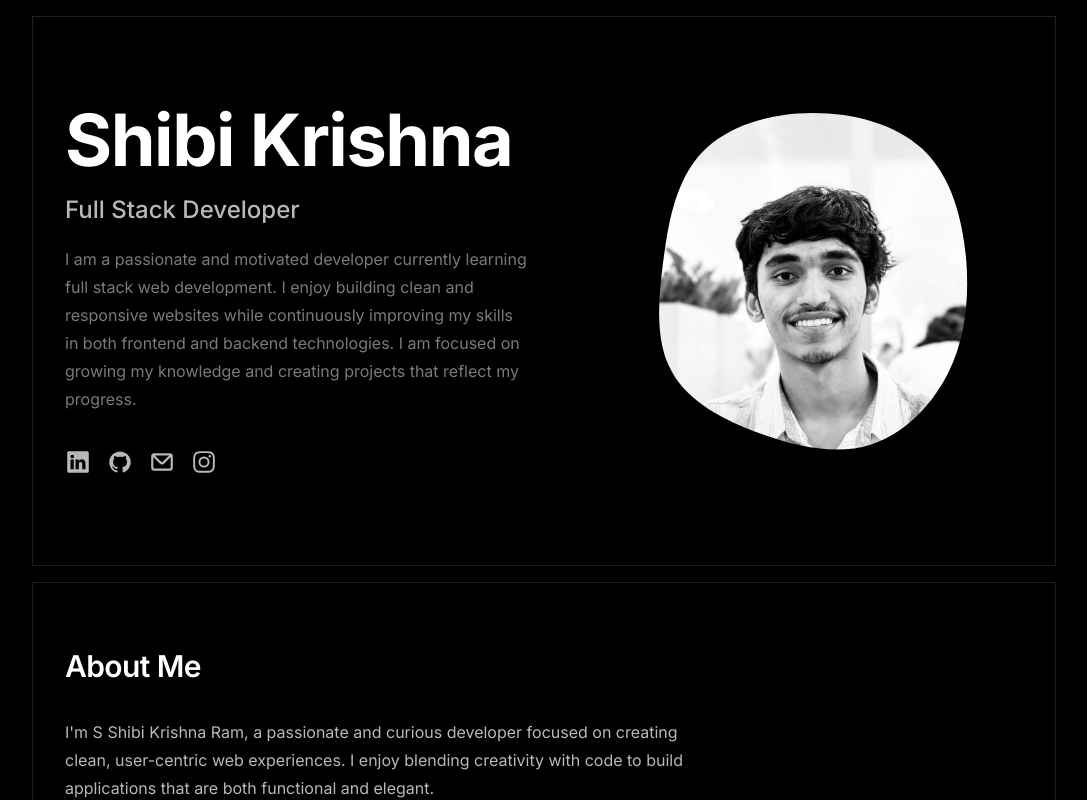
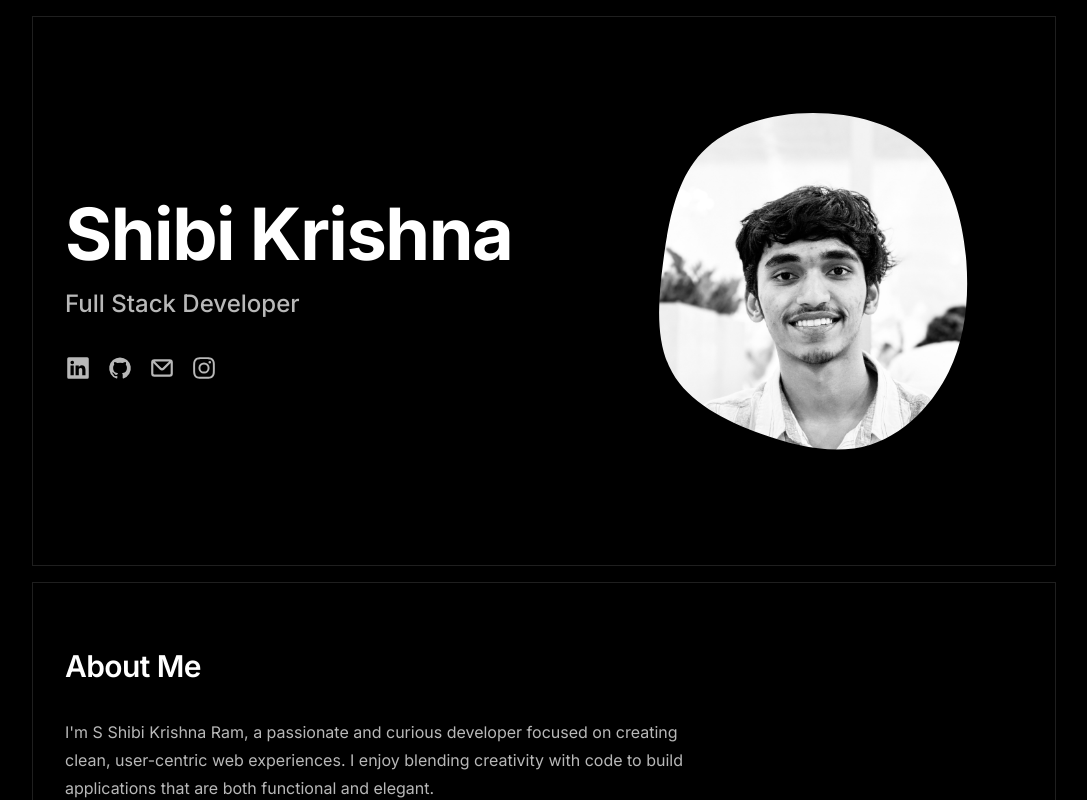
Before and after one commit to Shibi404/portfolio, a React (Vite) app: page / in a window 1280 px wide. Shown: the top 800 px of the page, without its empty margins (96-1183 px from the left). Built offline with nearby package versions, Linux system fonts and the light colour scheme.

Commit message:
chore(home): remove intro paragraph from hero

```diff
--- a/src/pages/Home.jsx
+++ b/src/pages/Home.jsx
@@ -24,7 +24,6 @@ const Home = () => {
         <div className='home-text'>
             <h1 id='name'>Shibi Krishna</h1>
             <p id='heading'>Full Stack Developer</p>
-            <p id='paragraph'>I am a passionate and motivated developer currently learning full stack web development. I enjoy building clean and responsive websites while continuously improving my skills in both frontend and backend technologies. I am focused on growing my knowledge and creating projects that reflect my progress.</p>
 
             <div className='social-icons-container'>
               <a href=""><svg xmlns="http://www.w3.org/2000/svg" data-name="Layer 1" viewBox="0 0 24 24" id="linkedin" className='social-icon'><path d="M20.47,2H3.53A1.45,1.45,0,0,0,2.06,3.43V20.57A1.45,1.45,0,0,0,3.53,22H20.47a1.45,1.45,0,0,0,1.47-1.43V3.43A1.45,1.45,0,0,0,20.47,2ZM8.09,18.74h-3v-9h3ZM6.59,8.48h0a1.56,1.56,0,1,1,0-3.12,1.57,1.57,0,1,1,0,3.12ZM18.91,18.74h-3V13.91c0-1.21-.43-2-1.52-2A1.65,1.65,0,0,0,12.85,13a2,2,0,0,0-.1.73v5h-3s0-8.18,0-9h3V11A3,3,0,0,1,15.46,9.5c2,0,3.45,1.29,3.45,4.06Z"></path></svg></a>
```
